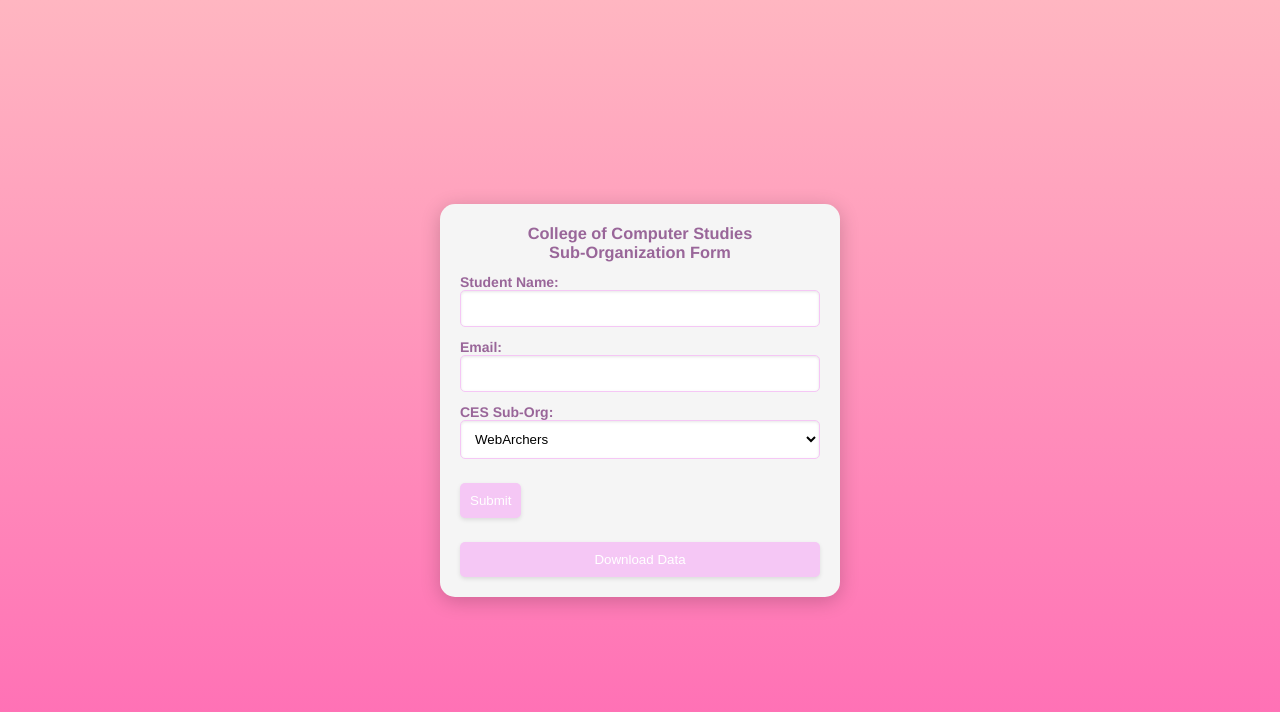
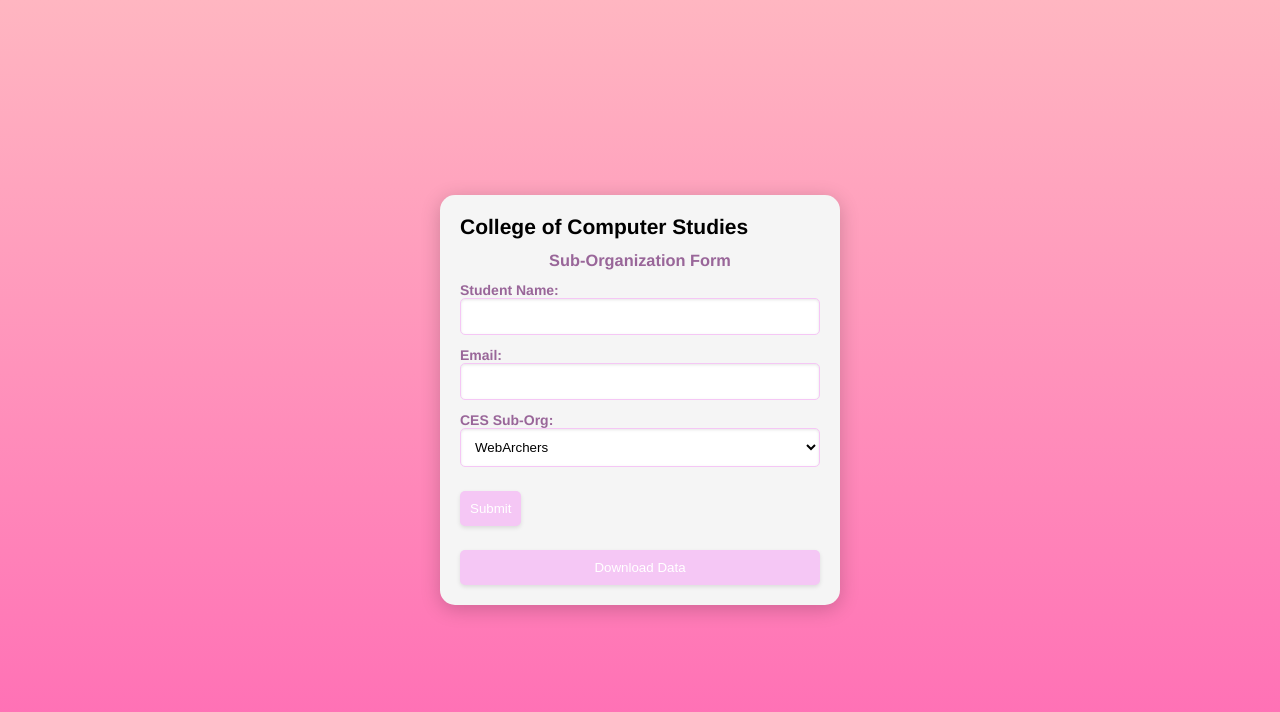
Before and after one commit to miniminimo1013/Angge, a plain HTML site: page index.html in a window 1280 px wide. Drawn offline with Linux system fonts and the light colour scheme.

Commit message:
Update index.html

```diff
--- a/index.html
+++ b/index.html
@@ -8,7 +8,7 @@
 </head>
 <body>
     <div class="form">
-        <h3>College of Computer Studies <br>Sub-Organization Form</h3>
+        <h2>College of Computer Studies</h2><h3>Sub-Organization Form</h3>
         <form id="dataForm">
             <label for="studentName">Student Name:</label>
             <input type="text" id="studentName" required>
```
